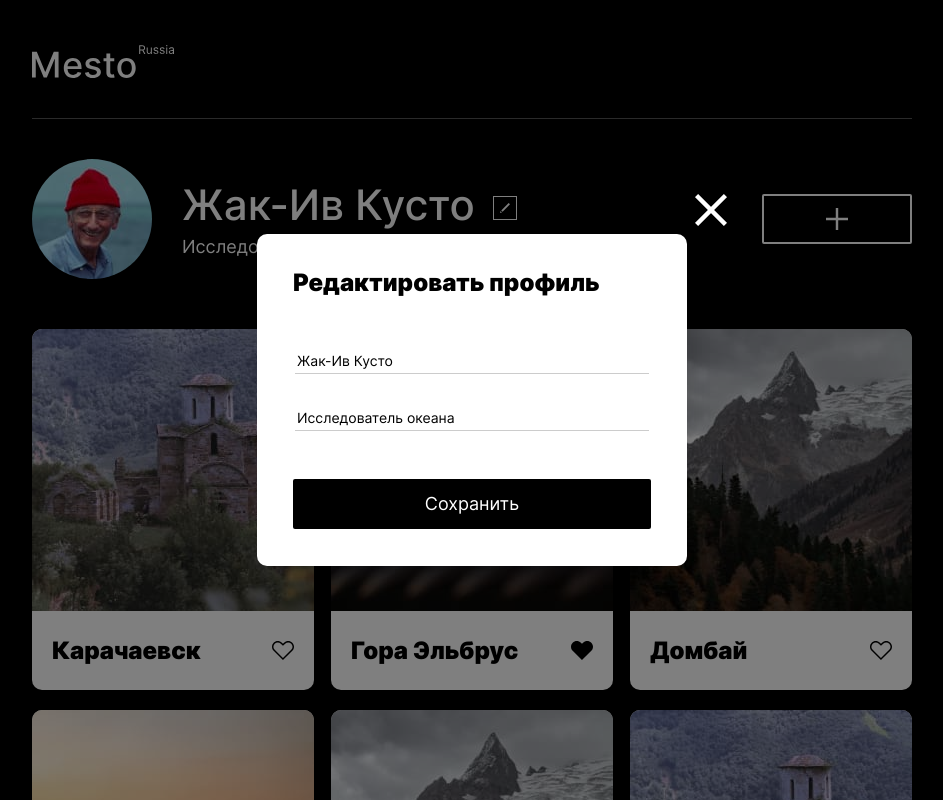
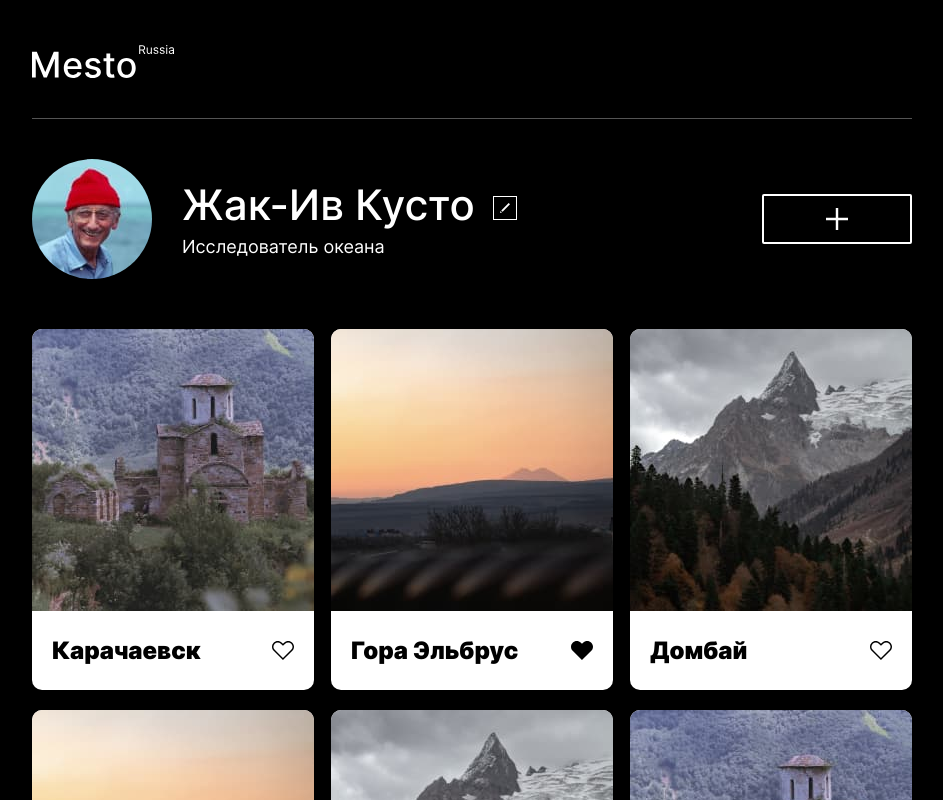
Before and after one commit to LebedevMV/mesto-project, a plain HTML site: page index.html in a window 1280 px wide. Shown: the top 800 px of the page, without its empty margins (168-1111 px from the left). Drawn offline with Linux system fonts and the light colour scheme.

Commit message:
README updated

```diff
--- a/index.html
+++ b/index.html
@@ -15,7 +15,7 @@
   </head>
   <body class="page">
     <div class="page__container">
-      <section class="form">
+      <section class="form form_is-closed">
         <form class="form__main-container">
             <button class="form__close" type="button"></button>
             <p class="form__heading">Редактировать профиль</p>
```
Also changed, not shown: README.md.
